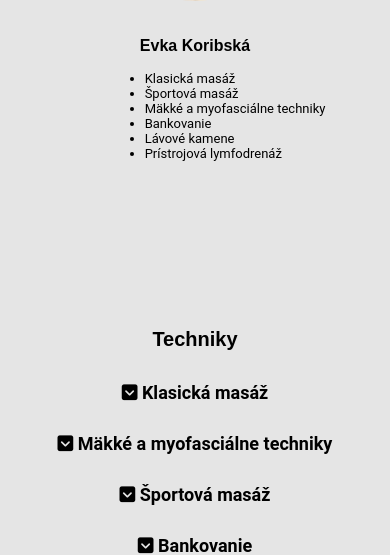
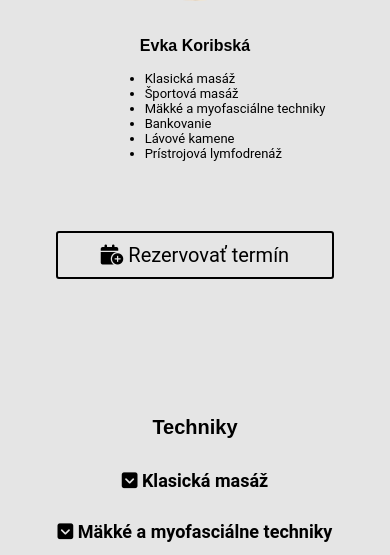
Before and after one commit to Gether1996/Roman, a Django app: page / in a window 390 px wide. Shown: the part 808-1363 px from the top of the page. Run offline with Django 4.2, Linux system fonts and the light colour scheme; data comes from the database, SQL or seed files in the repository; some web fonts are replaced.

Commit message:
rdeafe
raerf

```diff
--- a/static/style.css
+++ b/static/style.css
@@ -198,6 +198,25 @@ body {
 
 .technique-segment p{
     width: 70%;
+}
+
+.reservation-button-about-us {
+    padding: 15px 30px;
+    border: 2px solid black;
+    border-radius: 3px;
+    transition: 0.3s;
+    background-color: #e5e5e5;
+    text-decoration: none;
+    color: black;
+    cursor: pointer;
+    font-size: 30px;
+    width: 40%;
+    text-align: center;
+    margin: 40px;
+}
+
+.reservation-button-about-us:hover {
+    background-color: #c9c9c9;
 }
 
 .summary {
@@ -488,6 +507,14 @@ body {
         font-size: 18px;
     }
 
+    .reservation-button-about-us {
+        padding: 10px 20px;
+        font-size: 20px;
+        width: 60%;
+        text-align: center;
+        margin: 20px;
+    }
+
     .switch-language-button {
       color: black;
       background-color: transparent;
--- a/viewer/templates/homepage.html
+++ b/viewer/templates/homepage.html
@@ -49,6 +49,11 @@
                </ul>
            </div>
        </div>
+
+       <div style="display: flex; justify-content: center">
+           <a href="https://masaze-salon-amina.reservio.com/?fbclid=IwAR3uwNP8s9vwK1yGT5q_tfWm40gzu7BY9kwhFdspp4zvDSwfOlC5jiVZfCo" class="reservation-button-about-us"><i class="fa-solid fa-calendar-circle-plus"></i> {% trans 'Rezervovať termín' %}</a>
+       </div>
+
    </section>
 
    <section id="technique">
```
